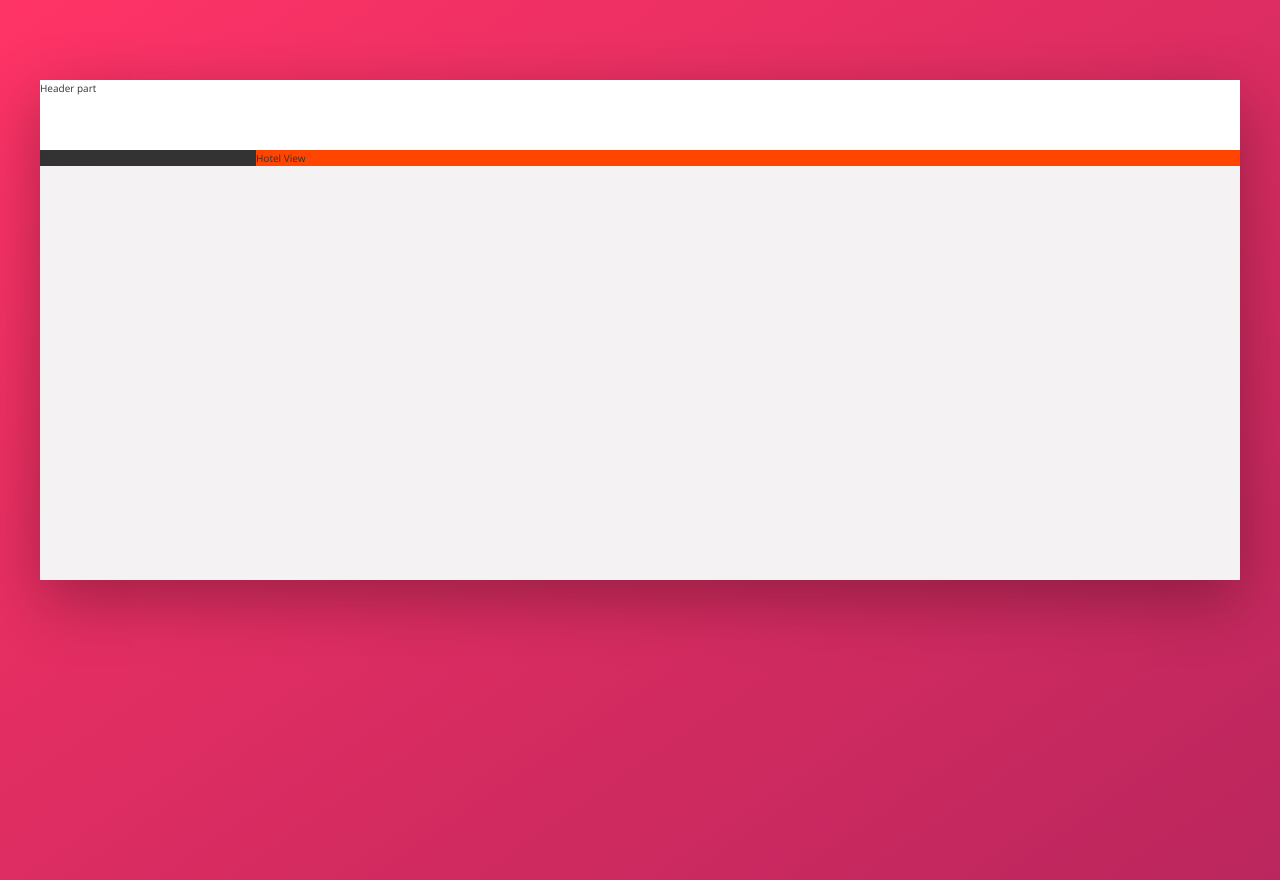
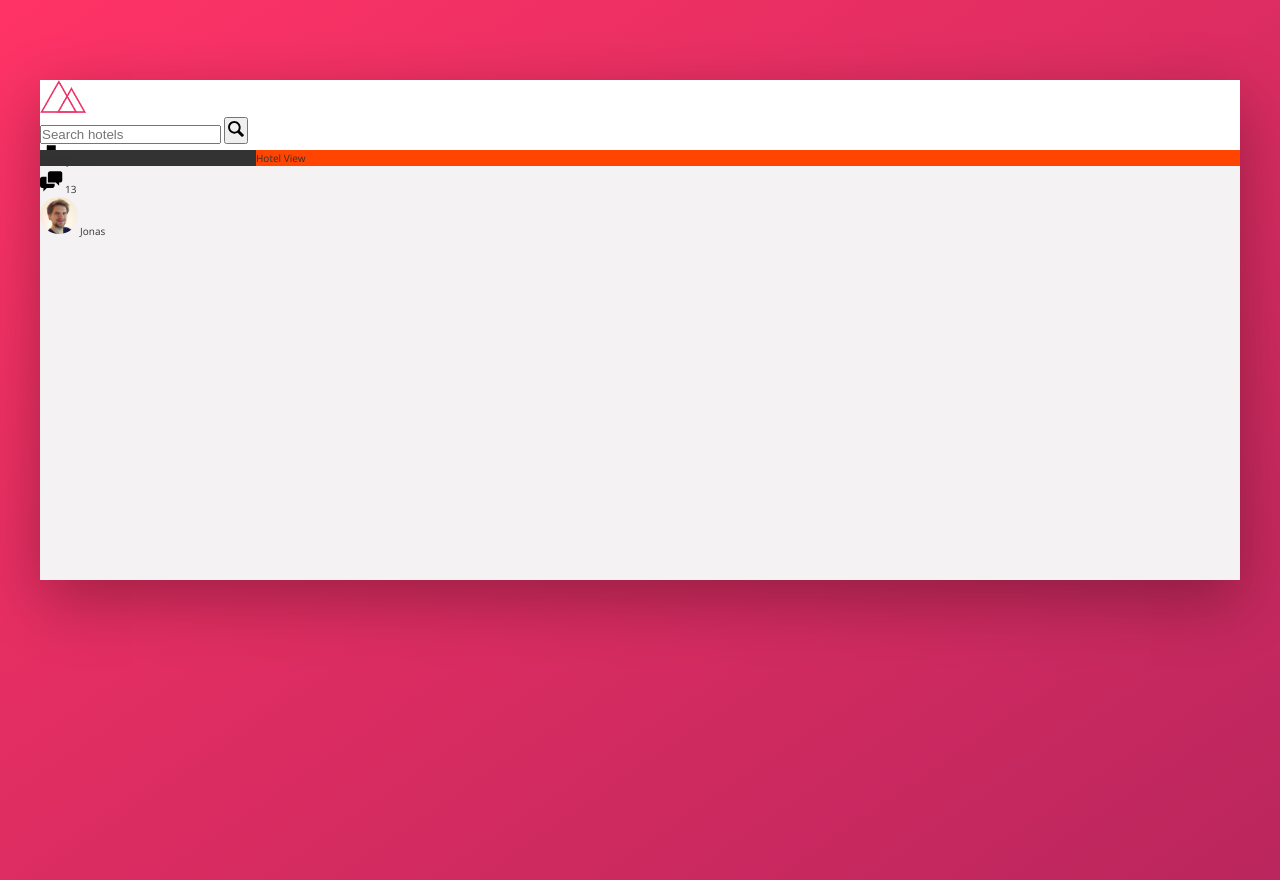
Before and after one commit to gustavommcv/Trillo, a website: page index.html in a window 1280 px wide. Drawn offline with nearby package versions, Linux system fonts and the light colour scheme.

Commit message:
Building header 1

```diff
--- a/index.html
+++ b/index.html
@@ -13,7 +13,37 @@
     <body>
         <div class="container">
             <header class="header">
-                Header part
+                <img src="img/logo.png" alt="Trillo logo" class="logo">
+
+                <form action="#" class="search">
+                    <input type="text" class="search__input" placeholder="Search hotels">
+
+                    <button class="search__button">
+                        <svg class="search__icon">
+                            <use xlink:href="img/sprite.svg#icon-magnifying-glass"></use>
+                        </svg>
+                    </button>
+                </form>
+
+                <nav class="user-nav">
+                    <div class="user-nav__icon-box">
+                        <svg class="user-nav__icon">
+                            <use xlink:href="img/sprite.svg#icon-bookmark"></use>
+                        </svg>
+                        <span class="user-nav__notification">7</span>
+                    </div>
+
+                    <div class="user-nav__icon-box">
+                        <svg class="user-nav__icon">
+                            <use xlink:href="img/sprite.svg#icon-chat"></use>
+                        </svg>
+                        <span class="user-nav__notification">13</span>
+                    </div>
+                    <div class="user-nav__user">
+                        <img src="img/user.jpg" alt="User Photo" class="user-nav__user-photo">
+                        <span class="user-nav__user-name">Jonas</span>
+                    </div>
+                </nav>
             </header>
 
             <div class="content">
--- a/sass/components/_components.scss
+++ b/sass/components/_components.scss
@@ -0,0 +1,52 @@
+///////////////////////////////////////
+// LOGO
+.logo {
+    height: 3.25rem;
+}
+
+///////////////////////////////////////
+// SEARCH BOX
+.search {
+    &__input {
+
+    }
+
+    &__button {
+
+    }
+
+    &__icon {
+        height: 2rem;
+        width: 2rem;
+    }
+}
+
+///////////////////////////////////////
+// USER NAVIGATION
+.user-nav {
+    &__icon-box {
+
+    }
+
+    &__icon {
+        height: 2.25rem;
+        width: 2.25rem;
+    }
+
+    &__notification {
+
+    }
+
+    &__user {
+
+    }
+
+    &__user-photo {
+        height: 3.75rem;
+        border-radius: 50%;
+    }
+
+    &__user-name {
+
+    }
+}
```
Also changed, not shown: css/style.css.
